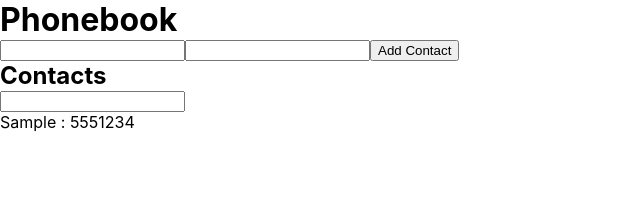
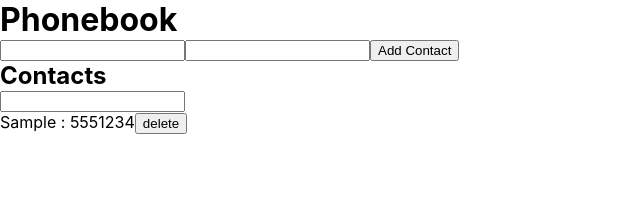
Before and after one commit to Usermen-cmd/goit-react-hw-02-phonebook, a React (Create React App) app: page / in a window 1280 px wide. Both pictures are taken after typing "Sample", "5551234" into the empty fields and a click on the button "Add Contact". Shown: the top 202 px of the page, without its empty margins (0-640 px from the left). Built offline with nearby package versions, Linux system fonts and the light colour scheme; the HTML template or start-up script is replaced by a standard one.

Commit message:
+add: delete contacts button

```diff
--- a/src/Components/Phonebook/ContactList/ContactList.jsx
+++ b/src/Components/Phonebook/ContactList/ContactList.jsx
@@ -1,16 +1,21 @@
-const ContactList = ({ contacts, optionList }) => {
+const ContactList = ({ contacts, optionList, onDelClick }) => {
   return (
     <>
       {contacts.length ? (
-        <ol>
+        <ul>
           {contacts.map(el => {
             return (
               <li key={el.id}>
-                {el.name} : {el.number}
+                <span>
+                  {el.name} : {el.number}
+                </span>
+                <button type="button" onClick={onDelClick} data-id={el.id}>
+                  delete
+                </button>
               </li>
             );
           })}
-        </ol>
+        </ul>
       ) : (
         <p>{optionList}</p>
       )}
--- a/src/Components/Phonebook/Phonebook.jsx
+++ b/src/Components/Phonebook/Phonebook.jsx
@@ -10,6 +10,7 @@ class Phonebook extends Component {
     contacts: [],
     filter: '',
   };
+
   isNameUnique = (name, contacts) => {
     const hasName = contacts.find(el => el.name === name);
     return hasName ? false : true;
@@ -50,6 +51,14 @@ class Phonebook extends Component {
     return 'Такого контакта в списке не найдено';
   };
 
+  onDelClick = event => {
+    const idContact = event.target.dataset.id;
+    this.setState(({ contacts }) => {
+      const remainderContacts = contacts.filter(el => el.id !== idContact);
+      return { contacts: [...remainderContacts] };
+    });
+  };
+
   render() {
     const filtredContacts = this.getfiltredContacts();
     const entryContactList = this.setEntryContactList(filtredContacts);
@@ -59,7 +68,11 @@ class Phonebook extends Component {
         <ContactForm setContactList={this.setContactList} />
         <h2>Contacts</h2>
         <Filter onFilterChange={this.onFilterChange} />
-        <ContactList contacts={filtredContacts} optionList={entryContactList} />
+        <ContactList
+          contacts={filtredContacts}
+          optionList={entryContactList}
+          onDelClick={this.onDelClick}
+        />
       </div>
     );
   }
```
